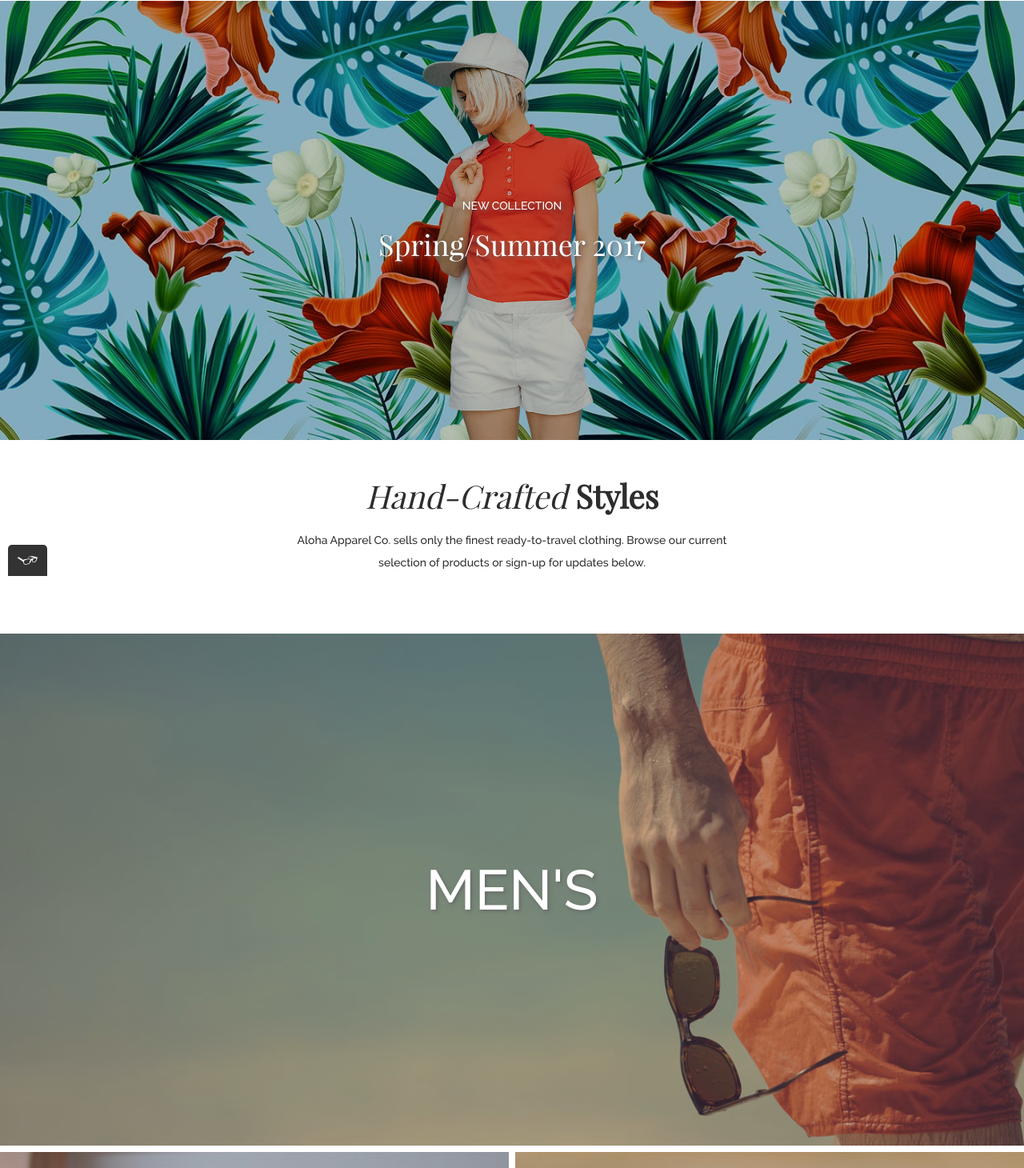
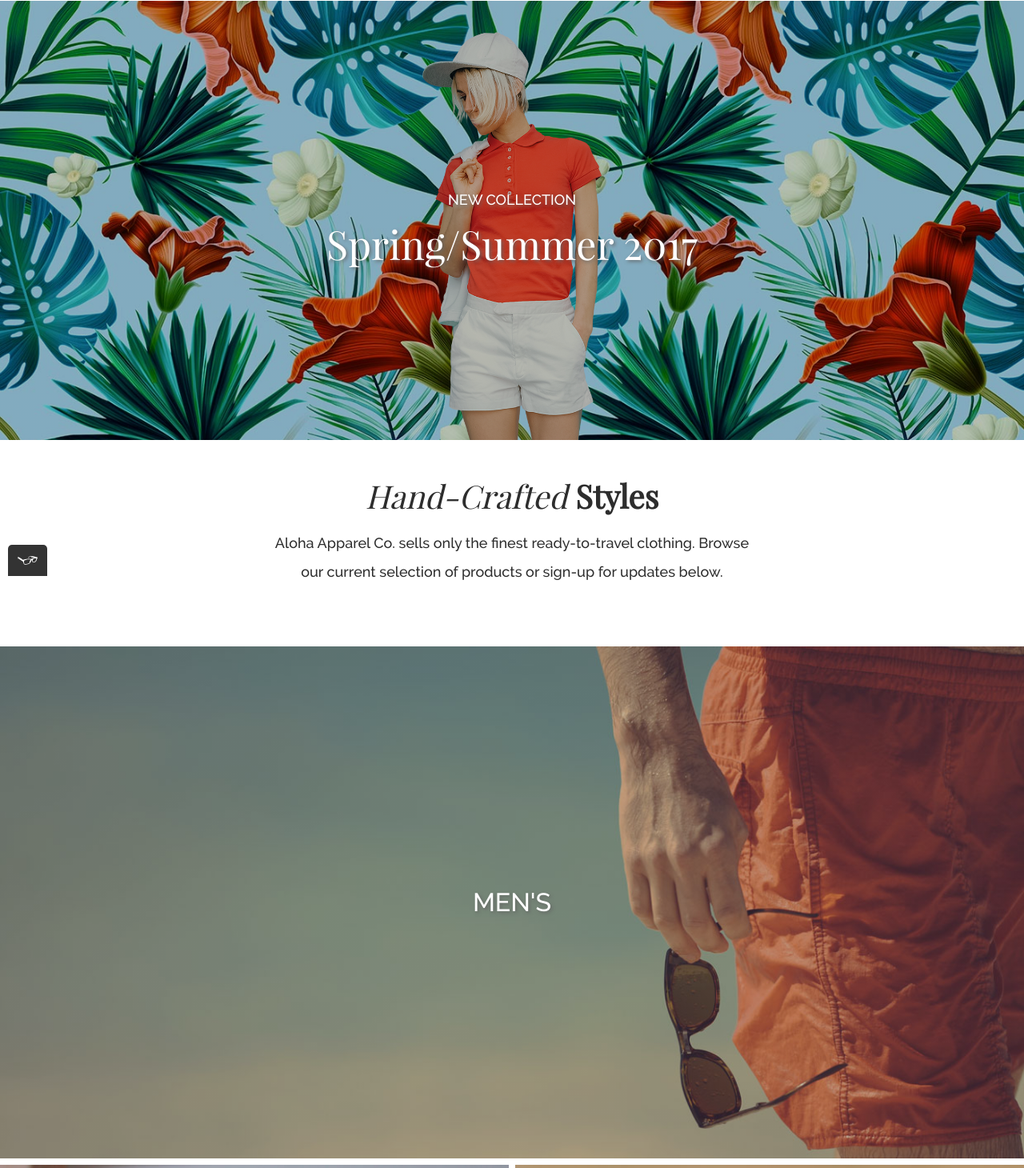
Before and after one commit to markfloress/Project-1, a plain HTML site: page index.html in a window 1280 px wide. Shown: the part 80-1540 px from the top of the page at 80% size. Drawn offline with nearby package versions, Linux system fonts and the light colour scheme.

Commit message:
added global fontsizes for tablet

```diff
--- a/style.css
+++ b/style.css
@@ -459,21 +459,29 @@ footer{
 
 @media only screen and (min-width:600px){
 
-  h2, h3, h4 {
+  h1{
+    font-size: 50px;
+  }
+
+  h2, h3, h5 {
     font-size: 40px;
   }
 
-  .about_section {
-    padding: 50px 0;
+  .product_grid{
+    font-size: 32px;
   }
 
-  .about_section p{
-    line-height: 2;
-    margin: 21px;
+  .banner_text p, .about_section p, .subscribe_container p{
+    font-size: 18px;
+    font-weight: lighter;
   }
 
-  p{
-    font-size: 70px;
+  .carousel-cell p{
+    font-size: 14px;
+  }
+
+  h4{
+    font-size: 24px;
   }
 
 /* global styles */
@@ -527,6 +535,18 @@ h1 {
 }
 
 /*end of banner section*/
+/* about section */
+
+.about_section {
+  padding: 50px 0;
+}
+
+.about_section p{
+  line-height: 2;
+  margin: 21px;
+}
+
+/* end about section */
 /*category section*/
 
 .product_grid{
```
